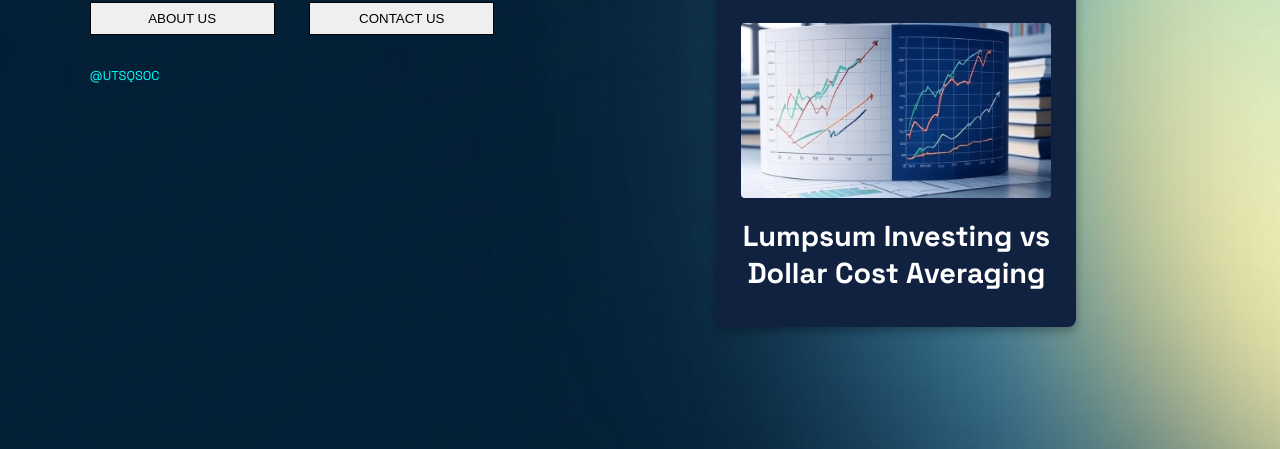
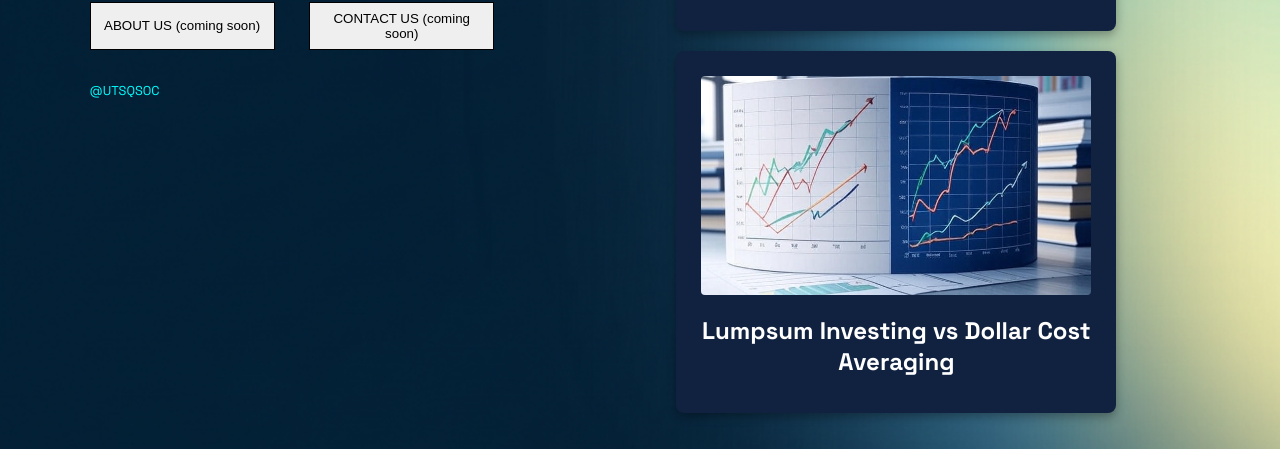
Before and after one commit to samwp95/samwp95.github.io, a plain HTML site: page index.html in a window 1280 px wide. Shown: the part 351-800 px from the top of the page. Drawn offline with Linux system fonts and the light colour scheme.

Commit message:
Styling Improvements.

```diff
--- a/index.html
+++ b/index.html
@@ -18,35 +18,40 @@
         </div>
         <p class="subtitle"> </p>
         <div class="buttons">
-          <a class="nav-link" href="https://www.instagram.com/utsquantsoc/">
+          <a class="nav-link" href="https://www.instagram.com/utsquantsoc/" target="_blank">
             <button class="insta-button">
                 UTS QUANT SOCIETY
                 <img src="static/insta-logo.png" alt="Instagram Logo" style="width: 15px; height: 15px;">
             </button>
           </a>
+          <a class="nav-link" href="https://www.activateuts.com.au/">
             <button>UTS QSOC ACTIVATE</button>
-          <button>ABOUT US</button>
-          <button>CONTACT US</button>
+          </a>
+          <button>ABOUT US (coming soon)</button>
+          <button>CONTACT US (coming soon)</button>
         </div>
         <p class="handle">@UTSQSOC</p>
       </div>
     </div>
     <div class="blog-section">
+
           <div class="blog-post-card">
-
             <a class="blog-post-link" href="/posts/lumpsum_vs_dca">
               <div class="post-content-wrapper">
                 <img class="blog-cover-img" src="post_assets/lumpsum_vs_dca/cover.jpg" alt="Lumpsum Investing vs Dollar Cost Averaging Cover">
                 <h2 class="post-title">Lumpsum Investing vs Dollar Cost Averaging</h2>
               </div>
             </a>
+          </div>
 
+          <div class="blog-post-card">
             <a class="blog-post-link" href="/posts/lumpsum_vs_dca">
               <div class="post-content-wrapper">
                 <img class="blog-cover-img" src="post_assets/lumpsum_vs_dca/cover.jpg" alt="Lumpsum Investing vs Dollar Cost Averaging Cover">
                 <h2 class="post-title">Lumpsum Investing vs Dollar Cost Averaging</h2>
               </div>
             </a>
+          </div>
 
     </div>
 </div>
--- a/static/home-styles.css
+++ b/static/home-styles.css
@@ -99,10 +99,13 @@ button:hover {
 
 .blog-section {
     width: 80%;
-    max-width: 400px; /* Max width for the entire blog section */
+    max-width: 480px; /* Max width for the entire blog section */
     margin: 0 auto; /* Center the blog section */
     padding: 20px;
     box-sizing: border-box; /* Include padding in element's total width and height */
+    display: flex;
+    flex-direction: column;
+    gap: 20px; /* Add space between blog post cards */
 }
 
 .blog-post-card {
@@ -111,6 +114,8 @@ button:hover {
     box-shadow: 0 4px 10px rgba(0, 0, 0, 0.3); /* Subtle shadow for depth */
     overflow: hidden; /* Ensure image corners are rounded */
     transition: transform 0.3s ease, box-shadow 0.3s ease; /* Smooth hover effects */
+    width: fit-content; /* Only take up space needed for content */
+    align-self: center; /* Center each card within the blog section */
 }
 
 .blog-post-card:hover {
@@ -143,7 +148,7 @@ button:hover {
 }
 
 .post-title {
-    font-size: 1.8em; /* Larger, more prominent title */
+    font-size: 1.5em; /* Larger, more prominent title */
     font-weight: 700; /* Bold font for the title */
     color: #ffffff; /* Your accent color, e.g., bright cyan/teal */
     margin-top: 0;
```
Lines whose indentation alone changed are shown as unchanged.
